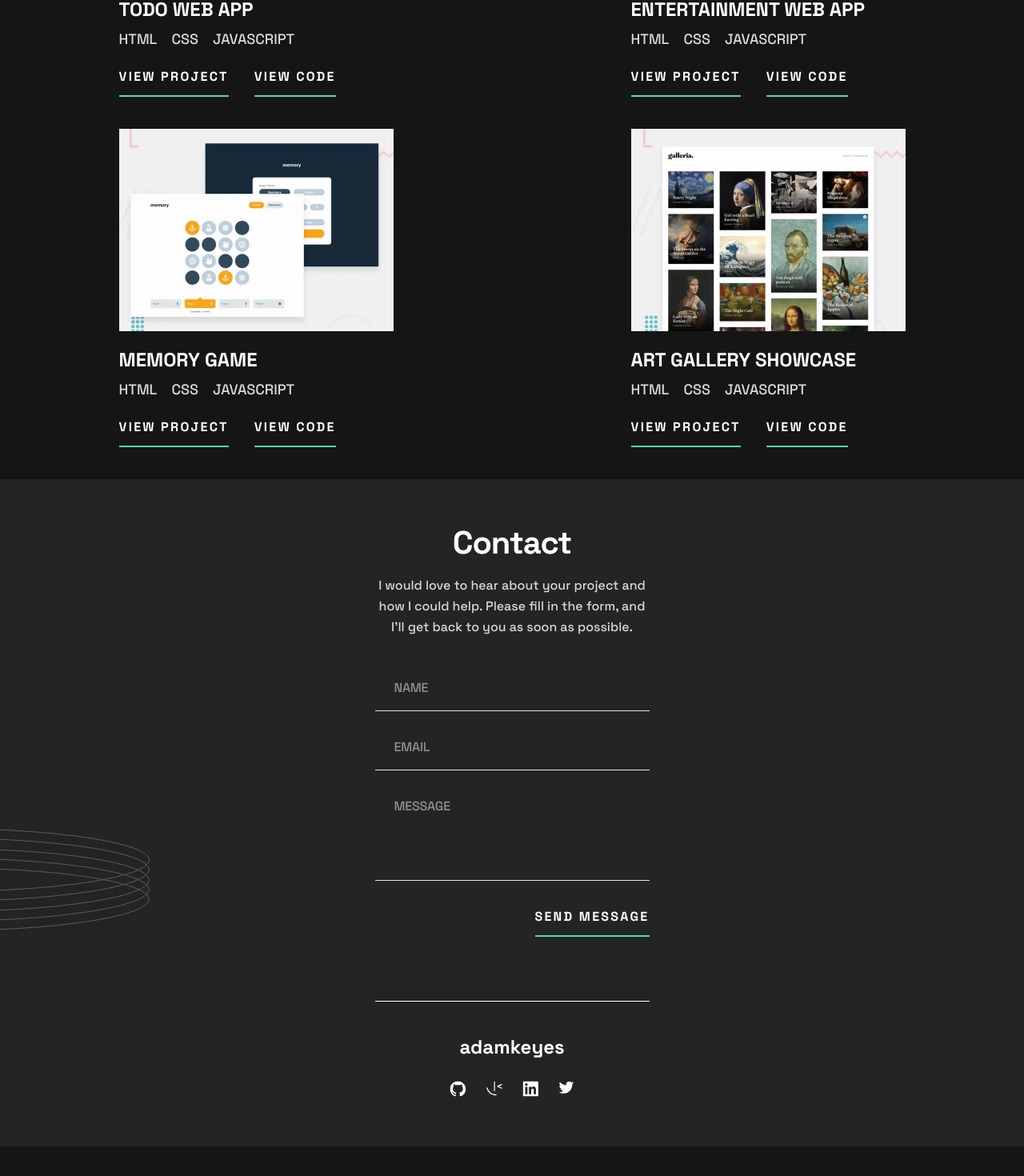
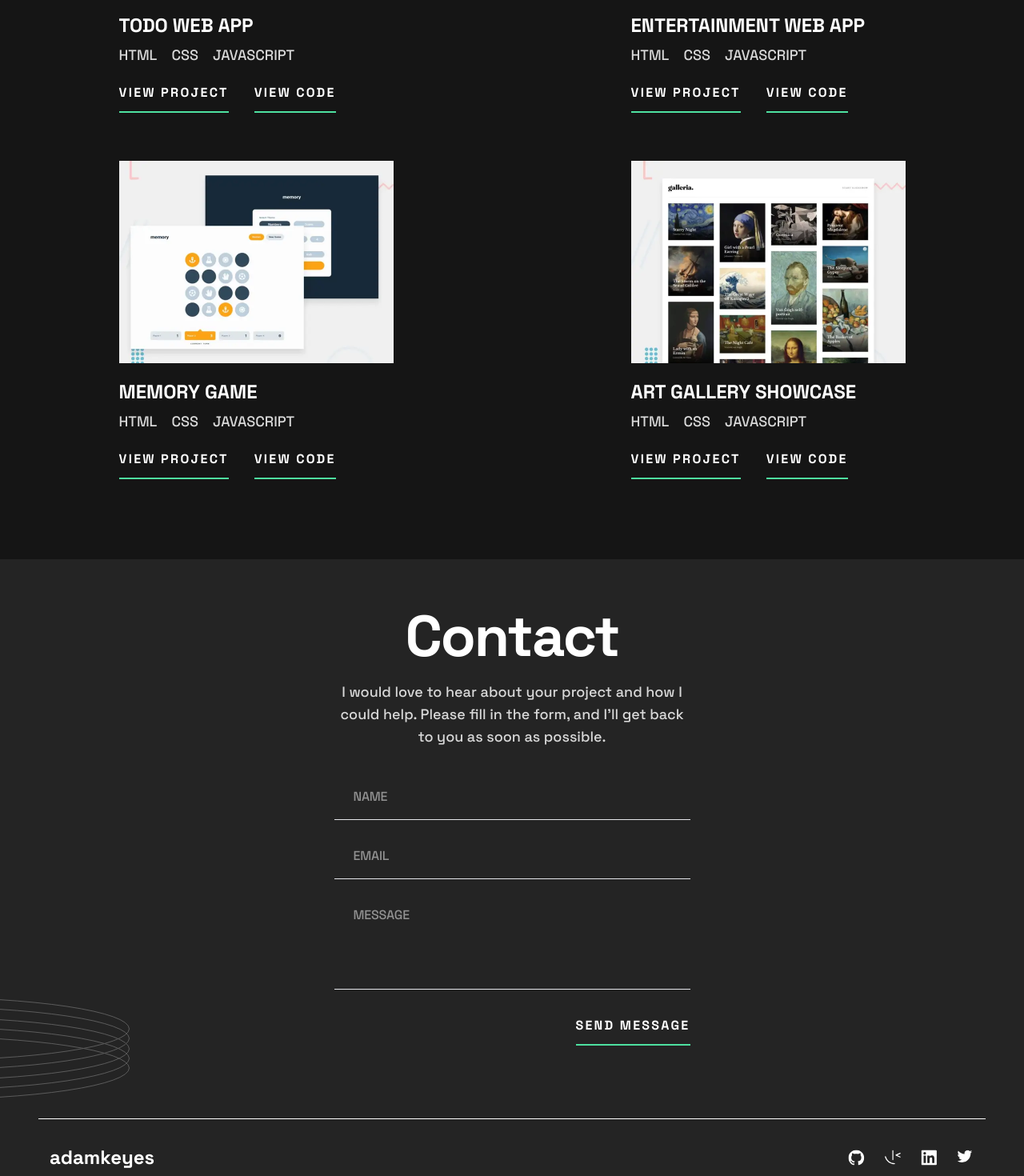
Before and after one commit to EkaAbashidze/single-page-developer-portfolio, a React (Create React App) app: page / in a window 1280 px wide. Shown: the part 2004-3474 px from the top of the page at 80% size. Before the commit the page ends 3437 px from the top, so only its background shows below. Built offline with nearby package versions, Linux system fonts and the light colour scheme.

Commit message:
contact component responsiveness setup for tablet

```diff
--- a/src/components/Contact.jsx
+++ b/src/components/Contact.jsx
@@ -6,9 +6,9 @@ import IconTwitter from '../assets/svg/IconTwitter';
 
 export default function Contact() {
   return (
-    <div className="text-white w-full mx-auto text-center flex flex-col items-center bg-darkgrey h-[834px] px-4 py-[60px] bg-patter-rings bg-no-repeat bg-[left_-343px_bottom_269px] " >
-      <h1 className='text-[40px] font-grotesk-bold leading-[40px] tracking-[-1.14px]' >Contact</h1>
-      <p className=' text-grey max-w-[343px] font-grotesk-medium text-base leading-[26px] pt-[20px] pb-[50px]' >I would love to hear about your project and how I could help. Please fill in the form, and I’ll get back to you as soon as possible.</p>
+    <div className="text-white w-full mx-auto text-center flex flex-col items-center bg-darkgrey h-[834px] px-4 py-[60px] bg-patter-rings bg-no-repeat bg-[left_-343px_bottom_269px] md:bg-[left_-368px_bottom_130px] md:px-8 md:py-[0px] md:pt-[60px] md:pb-[40px] md:h-[806px]" >
+      <h1 className='text-[40px] font-grotesk-bold leading-[40px] tracking-[-1.14px] md:text-[72px] md:leading-[72px] md:tracking-[-2.05px]'>Contact</h1>
+      <p className=' text-grey max-w-[343px] font-grotesk-medium text-base leading-[26px] pt-[20px] pb-[50px] md:pb-[48px] md:max-w-[445px] md:text-[18px] md:leading-[28px] ' >I would love to hear about your project and how I could help. Please fill in the form, and I’ll get back to you as soon as possible.</p>
 
 
       <div>
@@ -16,7 +16,7 @@ export default function Contact() {
         <div className='flex flex-col justify-start text-start pb-8' >
 
           <label htmlFor="name" className='ml-[24px] font-grotesk-medium text-base leading-[26px] tracking-[-0.22px] opacity-50'>NAME</label>
-          <input type="text" className='bg-transparent border-b-[1px] w-[343px] focus:outline-none font-grotesk-medium h-4' />
+          <input type="text" className='bg-transparent border-b-[1px] w-[343px] focus:outline-none font-grotesk-medium h-4 md:w-[445px] '/>
 
         </div>
 
@@ -25,7 +25,7 @@ export default function Contact() {
         <div className='flex flex-col justify-start text-start pb-8' >
 
           <label htmlFor="name" className='ml-[24px] font-grotesk-medium text-base leading-[26px] tracking-[-0.22px] opacity-50'>EMAIL</label>
-          <input type="text" className='bg-transparent border-b-[1px] w-[343px] focus:outline-none font-grotesk-medium h-4' />
+          <input type="text" className='bg-transparent border-b-[1px] w-[343px] focus:outline-none font-grotesk-medium h-4 md:w-[445px]' />
 
         </div>
 
@@ -34,7 +34,7 @@ export default function Contact() {
         <div className='flex flex-col justify-start text-start pb-8' >
 
           <label htmlFor="name" className='ml-[24px] font-grotesk-medium text-base leading-[26px] tracking-[-0.22px] opacity-50 pb-[64px]'>MESSAGE</label>
-          <input type="text" className='bg-transparent border-b-[1px] w-[343px] focus:outline-none font-grotesk-medium h-4' />
+          <input type="text" className='bg-transparent border-b-[1px] w-[343px] focus:outline-none font-grotesk-medium h-4 md:w-[445px]' />
 
         </div>
 
@@ -46,7 +46,7 @@ export default function Contact() {
       </div>
 
 
-      <div className='flex flex-col items-end w-[343px] h-[125px] border-b-[1px] border-b-white mb-[39px]' >
+      <div className='flex flex-col items-end w-[343px] h-[125px] border-b-[1px] border-b-white mb-[39px] md:mb-[30px] md:border-b-0 md:h-[104px] md:w-[445px]' >
         <button className="flex flex-col items-center gap-y-[10px]">
           <h2 className="font-grotesk-bold text-base leading-[26px] tracking-[2.26px]">
             SEND MESSAGE
@@ -54,9 +54,10 @@ export default function Contact() {
           <div className="w-full h-[2px] bg-green"></div>
         </button>
       </div>
+          <div className="sm:hidden bg-white w-full max-w-[calc(100%-32px)] md:m-x-[16px] pt-[1px] mb-[30px]"></div>
 
 
-      <div className="flex flex-col gap-y-[22px]">
+      <div className="flex flex-col gap-y-[22px] md:flex-row md:justify-between md:items-center md:top-[29px] md:left-0 md:w-full md:px-[30px]">
         <h2 className="font-grotesk-bold text-2xl leading-[36px]">adamkeyes</h2>
         <div className="flex justify-between gap-x-[20px]">
           <IconGithub />
--- a/src/components/Project.tsx
+++ b/src/components/Project.tsx
@@ -2,7 +2,7 @@ import React from 'react'
 
 export default function Project({photo, title, arr}: {photo: string, title: string, arr: string[]}) {
   return (
-    <div className="text-white max-w-[343px] mx-auto pb-[40px]">
+    <div className="text-white max-w-[343px] mx-auto pb-[40px] md:pb-[60px]">
       <img src={photo} alt="" className='cursor-pointer'/>
       <h2 className=' font-grotesk-bold text-[24px] leading-[32px] pt-[20px] cursor-pointer'>{title}</h2>
 
--- a/src/components/Projects.tsx
+++ b/src/components/Projects.tsx
@@ -28,7 +28,7 @@ export default function Projects() {
         </button>
       </div>
 
-      <div className="md:grid md:grid-cols-2">
+      <div className="md:grid md:grid-cols-2 md:mb-[40px]">
         <Project photo={Thumb1} title="DESIGN PORTFOLIO" arr={stacks} />
         <Project photo={Thumb2} title="E-LEARNING LANDING PAGE" arr={stacks} />
         <Project photo={Thumb3} title="TODO WEB APP" arr={stacksAll} />
```
